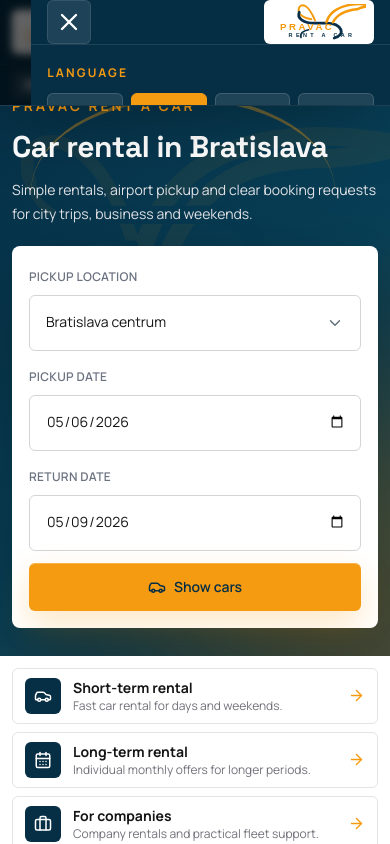
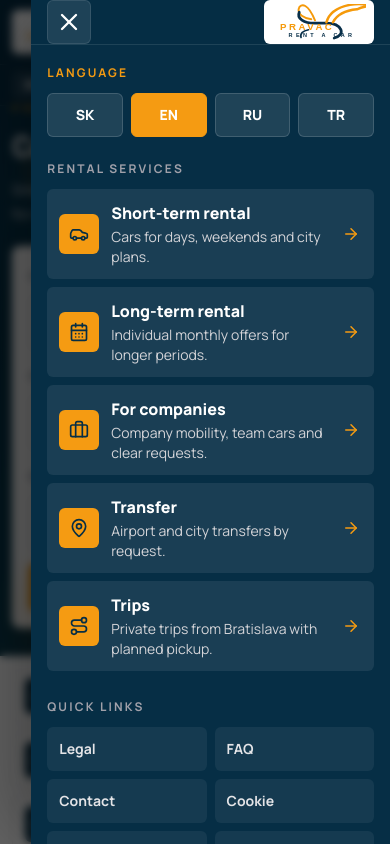
Before and after one commit to bahsis86/PRAVAC, a React (Vite) app: page / in a window 390 px wide. Both pictures are taken after a click on the button "Menu". Shown: the top 844 px of the page. Built offline with nearby package versions, Linux system fonts and the light colour scheme.

Commit message:
Render mobile menu above page content

```diff
--- a/index.html
+++ b/index.html
@@ -6,8 +6,9 @@
     <title>PRAVAC | Autopožičovňa Bratislava</title>
     <meta
       name="description"
-      content="PRAVAC je prémiová autopožičovňa Bratislava pre prenájom áut, dlhodobý prenájom a letiskový transfer."
+      content="PRAVAC je autopožičovňa Bratislava pre prenájom áut, dlhodobý prenájom a letiskový transfer."
     />
+    <link rel="icon" type="image/svg+xml" href="%BASE_URL%assets/pravac/logo/pravac-mark.svg" />
     <link rel="preconnect" href="https://fonts.googleapis.com" />
     <link rel="preconnect" href="https://fonts.gstatic.com" crossorigin />
     <link href="https://fonts.googleapis.com/css2?family=Manrope:wght@400;500;600;700;800&family=Space+Grotesk:wght@500;600;700&display=swap" rel="stylesheet" />
--- a/src/components/MobileMenu.jsx
+++ b/src/components/MobileMenu.jsx
@@ -1,5 +1,6 @@
 import { ArrowRight, Briefcase, CalendarDays, Car, MapPin, MessageCircle, Phone, Route, X } from 'lucide-react';
 import { useEffect } from 'react';
+import { createPortal } from 'react-dom';
 import { Link } from '../router/Link.jsx';
 import { navItems, quickLinks } from '../data/siteData.js';
 import { useI18n } from '../i18n/I18nContext.jsx';
@@ -42,9 +43,18 @@
 
   if (!open) return null;
 
-  return (
-    <div id="mobile-menu" className="fixed inset-0 z-[999] bg-black/55 text-white backdrop-blur-sm lg:hidden" role="dialog" aria-modal="true" onClick={onClose}>
-      <aside className="ml-auto flex h-full w-[min(390px,92vw)] flex-col overflow-y-auto bg-pravac-blue shadow-[-24px_0_80px_rgba(0,0,0,0.34)]" onClick={(event) => event.stopPropagation()}>
+  return createPortal(
+    <div
+      id="mobile-menu"
+      className="fixed inset-0 z-[2147483647] isolate bg-black/60 text-white backdrop-blur-sm lg:hidden"
+      role="dialog"
+      aria-modal="true"
+      onClick={onClose}
+    >
+      <aside
+        className="pointer-events-auto ml-auto flex h-dvh w-[min(390px,92vw)] max-w-full flex-col overflow-y-auto bg-pravac-blue shadow-[-24px_0_80px_rgba(0,0,0,0.34)]"
+        onClick={(event) => event.stopPropagation()}
+      >
         <div className="sticky top-0 z-10 flex h-16 items-center justify-between border-b border-white/10 bg-pravac-blue/95 px-4 backdrop-blur">
           <button className="flex h-11 w-11 items-center justify-center rounded-md border border-white/10 bg-white/10 transition active:scale-95 active:bg-white/20" type="button" onClick={onClose} aria-label={t('common.closeMenu')}>
             <X size={28} />
@@ -101,6 +111,7 @@
           </div>
         </div>
       </aside>
-    </div>
+    </div>,
+    document.body,
   );
 }
```
Also changed, not shown: scripts/mobile-smoke-test.mjs (+9 -1 lines).
